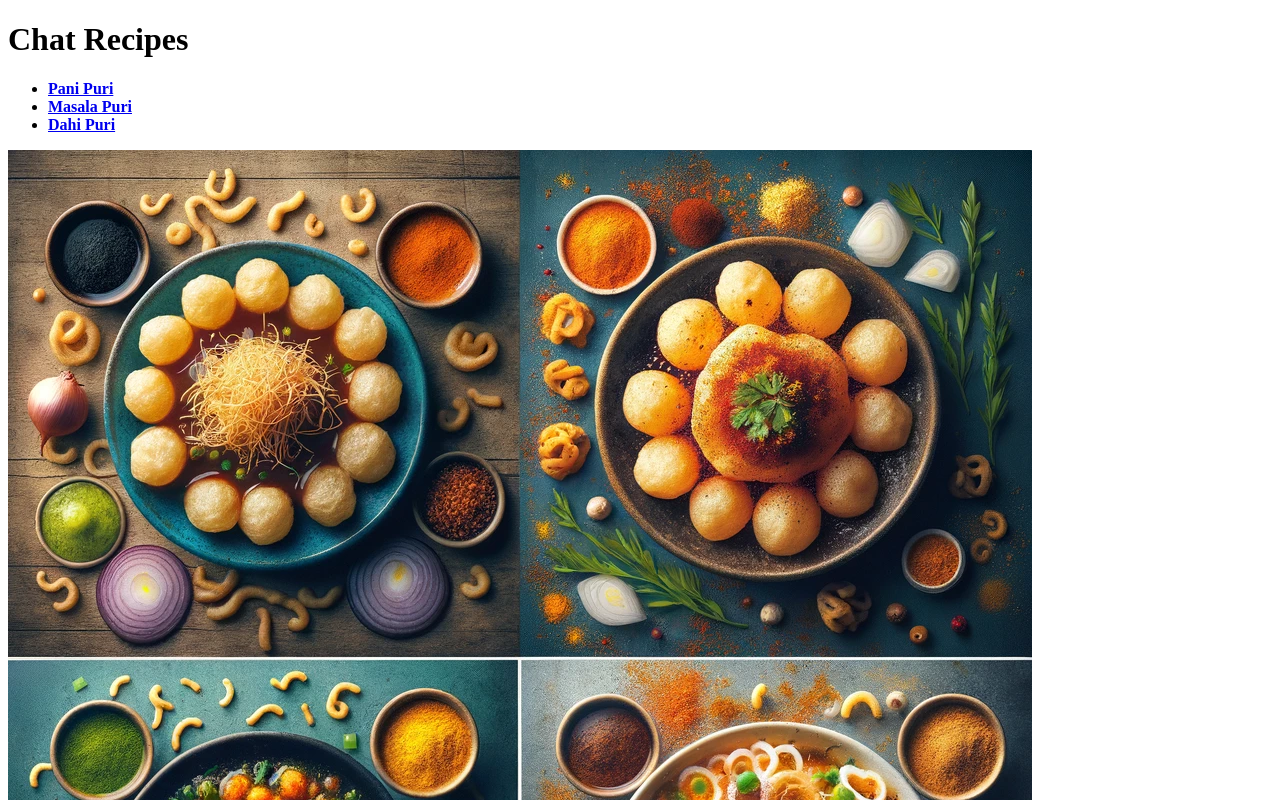
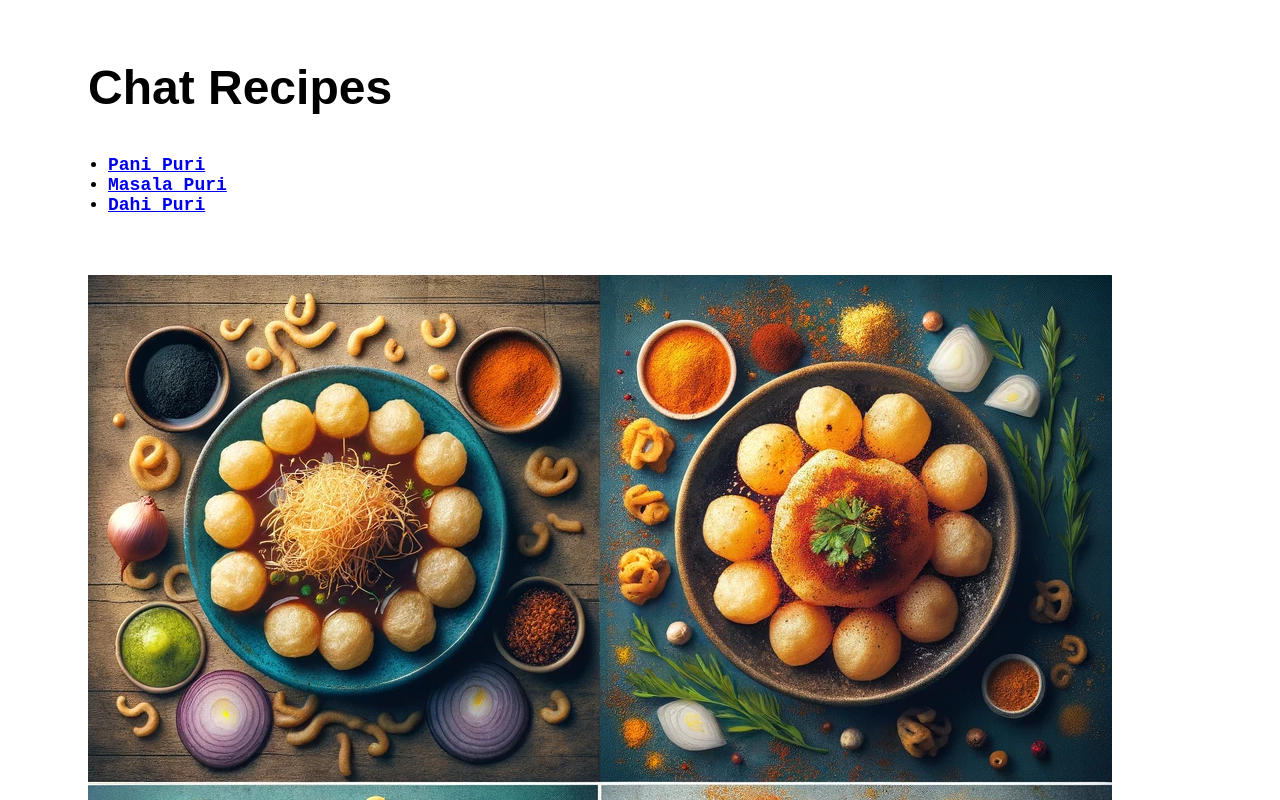
Before and after one commit to manishpaulsimon/odin-recipes, a plain HTML site: page index.html in a window 1280 px wide. Shown: the top 800 px of the page. Drawn offline with Linux system fonts and the light colour scheme.

Commit message:
Added styling to the index page

```diff
--- a/index.html
+++ b/index.html
@@ -4,15 +4,18 @@
     <meta charset="UTF-8">
     <meta name="viewport" content="width=device-width, initial-scale=1.0">
     <title>Document</title>
+    <link rel="stylesheet" href="styles.css">
 </head>
 <body>
-    <h1>Chat Recipes</h1>
-    <ul>
-        <li><a href="recipes/panipuri.html"> <strong>Pani Puri</strong></a></li>
-        <li><a href="recipes/masalapuri.html"><strong>Masala Puri</strong></a></li>
-        <li><a href="recipes/dahipuri.html"><strong>Dahi Puri</strong></a></li>
-    </ul>
-    <img src="chat-recipes.webp", alt="chat recipes">
+    <div class="pad">
+         <h1 class="title">Chat Recipes</h1>
+        <ul class="list">
+            <li><a href="recipes/panipuri.html"> <strong>Pani Puri</strong></a></li>
+            <li><a href="recipes/masalapuri.html"><strong>Masala Puri</strong></a></li>
+            <li><a href="recipes/dahipuri.html"><strong>Dahi Puri</strong></a></li>
+        </ul>
+        <img src="chat-recipes.webp", alt="chat recipes">
+    </div>
 
 </body>
 </html>
--- /dev/null
+++ b/styles.css
@@ -0,0 +1,20 @@
+.title {
+    font: bold;
+    font-family: sans-serif,"Times New Roman";
+    font-size: 48px;
+    margin: 20px;
+    padding: 20px;
+}
+.list {
+    font: italic;
+    font-family: 'Courier New', Courier, monospace;
+    font-size: 18px;
+    margin: 20px;
+}
+.pad {
+    margin: 40px;
+}
+
+.pad img {
+    margin: 40px;
+}
```
